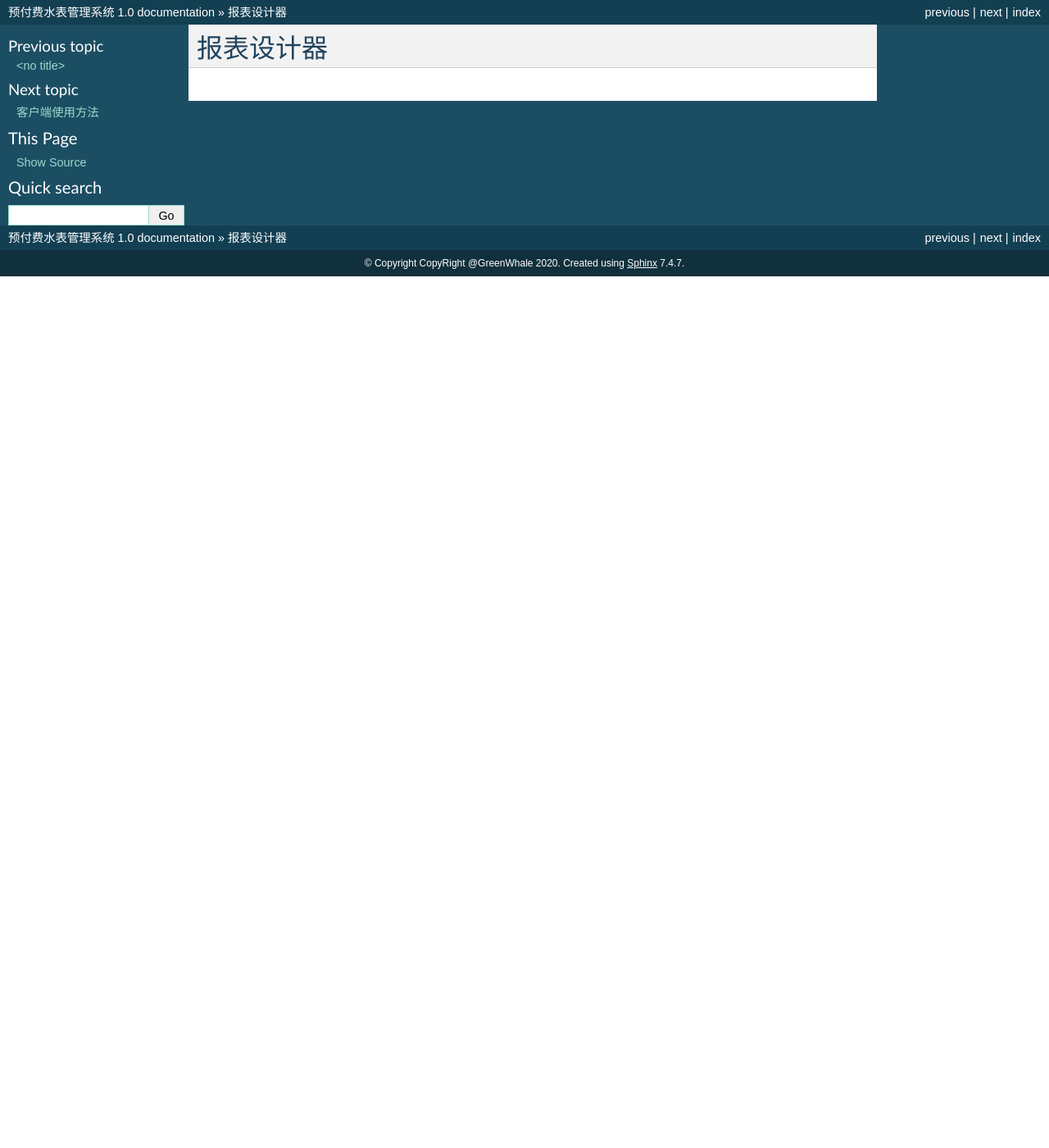
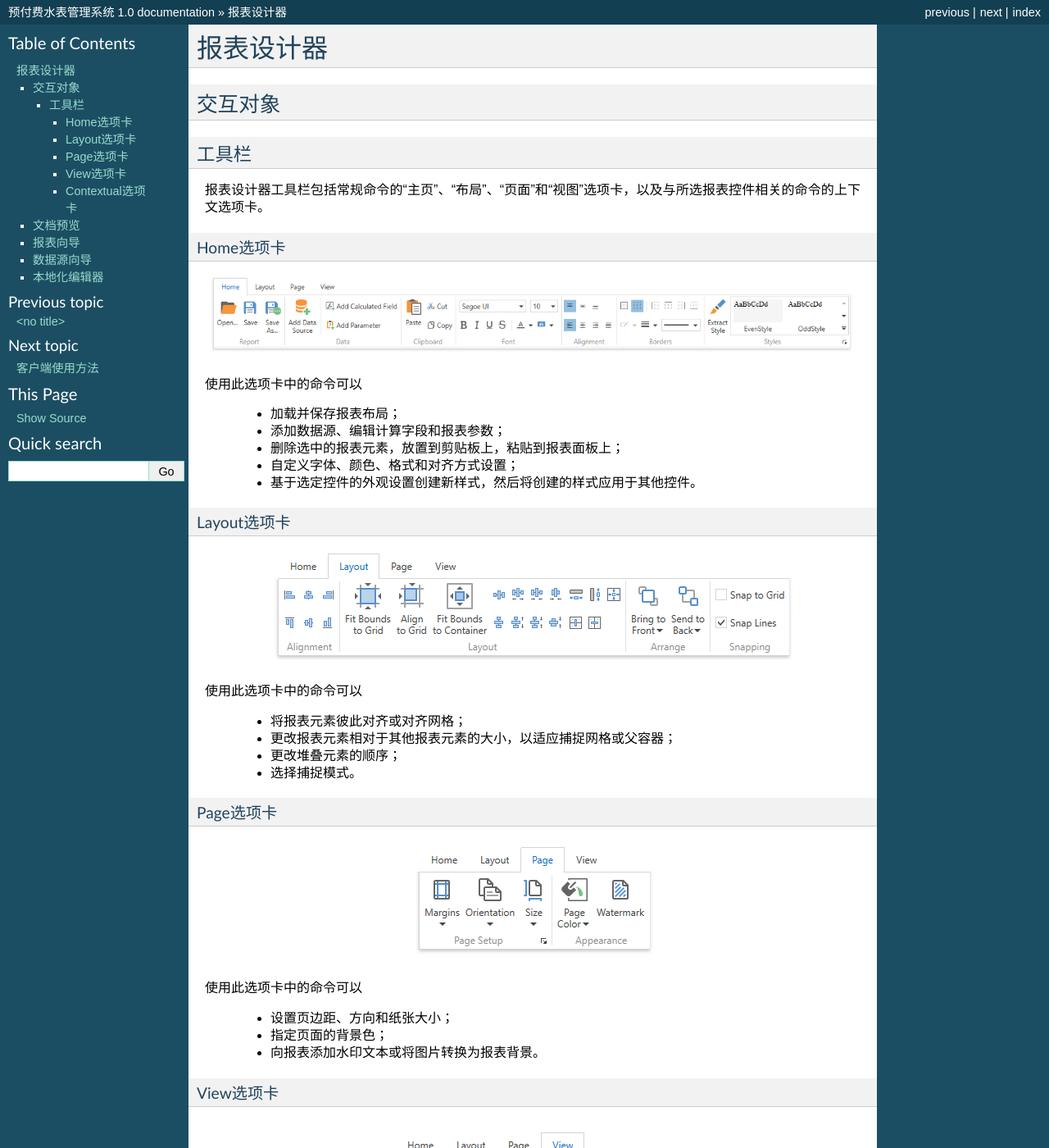
Before and after one commit to Witchie/Doc-PrepaidWaterMeterSystem, a Sphinx documentation site: the page built from docs/reporttool.rst, in a window 1280 px wide and 1400 px high. Shown: the whole window at 82% size. Built offline with Sphinx 7.4.7, drawn with Linux system fonts in a browser that asks for light colours; some of the changed text lies outside the part shown.

Commit message:
重新提交

```diff
--- a/docs/reporttool.rst
+++ b/docs/reporttool.rst
@@ -1,3 +1,83 @@
 ===========
 报表设计器
 ===========
+
+
+交互对象
+-----------
+
+工具栏
+~~~~~~~~~~~~~~~
+
+报表设计器工具栏包括常规命令的“主页”、“布局”、“页面”和“视图”选项卡，以及与所选报表控件相关的命令的上下文选项卡。
+
+Home选项卡
+^^^^^^^^^^^
+
+.. figure:: img/tab1.png
+
+使用此选项卡中的命令可以
+
+    * 加载并保存报表布局；
+    * 添加数据源、编辑计算字段和报表参数；
+    * 删除选中的报表元素，放置到剪贴板上，粘贴到报表面板上；
+    * 自定义字体、颜色、格式和对齐方式设置；
+    * 基于选定控件的外观设置创建新样式，然后将创建的样式应用于其他控件。
+
+Layout选项卡
+^^^^^^^^^^^^^
+
+.. figure:: img/tab2.png
+
+使用此选项卡中的命令可以
+
+    * 将报表元素彼此对齐或对齐网格；
+    * 更改报表元素相对于其他报表元素的大小，以适应捕捉网格或父容器；
+    * 更改堆叠元素的顺序；
+    * 选择捕捉模式。
+
+Page选项卡
+^^^^^^^^^^^^^
+
+.. figure:: img/tab3.png
+
+使用此选项卡中的命令可以
+
+    * 设置页边距、方向和纸张大小；
+    * 指定页面的背景色；
+    * 向报表添加水印文本或将图片转换为报表背景。
+
+View选项卡
+^^^^^^^^^^^^^
+
+.. figure:: img/tab4.png
+
+使用此选项卡可以
+
+    * 打开/关闭导出和打印警告以突出显示相交控件和放置在页边距之外的控件；
+    * 在设计图面上显示文档的水印。
+    * 指定是否绘制捕捉栅格。
+
+Contextual选项卡
+^^^^^^^^^^^^^
+
+每当您选择特定报表元素并提供适用于所选元素类型的命令时，上下文选项卡都是可见的。
+
+下图演示了表单元格的可用选项卡：
+
+.. figure:: img/tab5.png
+
+文档预览
+-----------
+
+
+
+报表向导
+-----------
+
+数据源向导
+-----------
+
+
+本地化编辑器
+--------------
```
Also changed, not shown: docs/usage.rst (+4 -12 lines), readme.rst (+3 -42 lines), docs/img/tab1.png (added), docs/img/tab2.png (added), docs/img/tab3.png (added), docs/img/tab4.png (added), docs/img/tab5.png (added).
